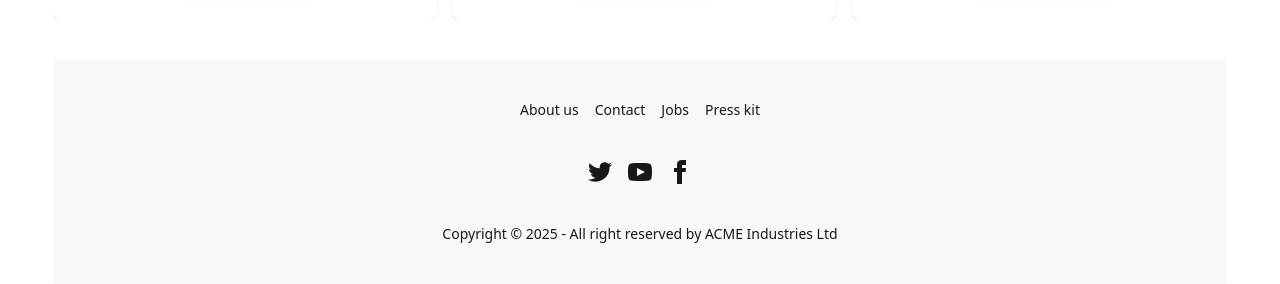
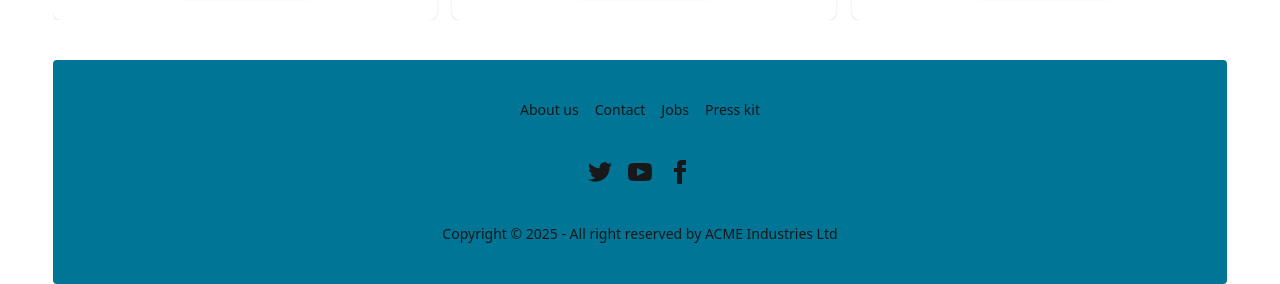
Before and after one commit to Amitkumersarkar/Eco-Adventure, a React (Vite) app: page / in a window 1280 px wide. Shown: the part 2324-2608 px from the top of the page. Built offline with nearby package versions, Linux system fonts and the light colour scheme.

Commit message:
added dynamic routing page

```diff
--- a/src/Components/Footer/Footer.jsx
+++ b/src/Components/Footer/Footer.jsx
@@ -1,7 +1,7 @@
 
 const Footer = () => {
     return (
-        <footer className="footer footer-horizontal footer-center bg-base-200 text-base-content rounded p-10 mt-10">
+        <footer className="footer footer-horizontal footer-center bg-cyan-700 text-base-content rounded p-10 mt-10">
             <nav className="grid grid-flow-col gap-4">
                 <a className="link link-hover">About us</a>
                 <a className="link link-hover">Contact</a>
--- a/src/Components/Pages/AdventureCard.jsx
+++ b/src/Components/Pages/AdventureCard.jsx
@@ -11,7 +11,8 @@ const AdventureCard = ({ cardInfo }) => {
         duration,
         maxGroupSize,
         includedItems,
-        specialInstructions
+        specialInstructions,
+        id
     } = cardInfo;
 
     return (
@@ -37,7 +38,7 @@ const AdventureCard = ({ cardInfo }) => {
                 <div className="text-left font-bold mt-2">
                     <span className="text-xs text-gray-500">📍 {location}</span>
                 </div>
-                <NavLink to='/explore'>
+                <NavLink to={`/explore/${id}`}>
                     <button className="btn btn-primary text-center">Explore More</button>
                 </NavLink>
             </div>
--- a/src/main.jsx
+++ b/src/main.jsx
@@ -38,7 +38,7 @@ const router = createBrowserRouter([
         element: <UserRegister></UserRegister>
       },
       {
-        path: '/explore',
+        path: '/explore/:id',
         element: <Explore></Explore>
       },
       {
```
Also changed, not shown: src/Firebase/Firebase.config.js (added).
